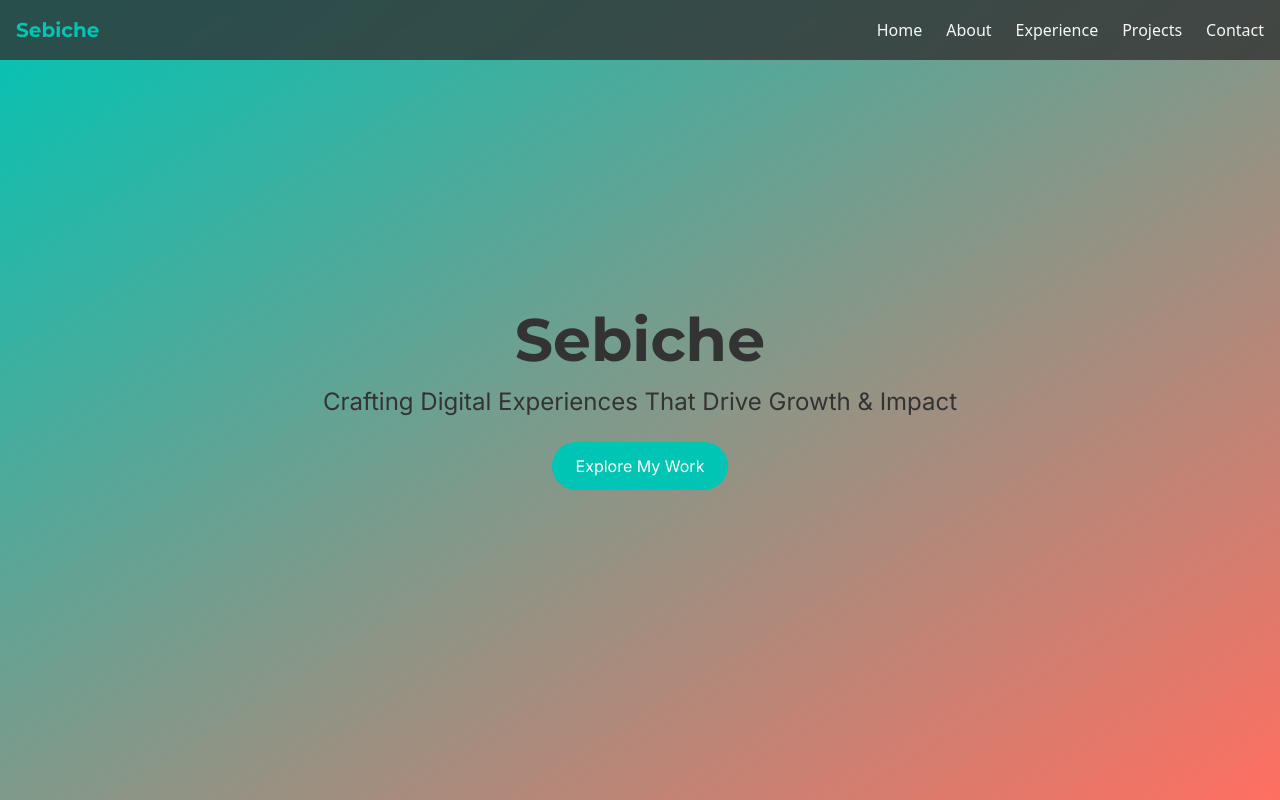
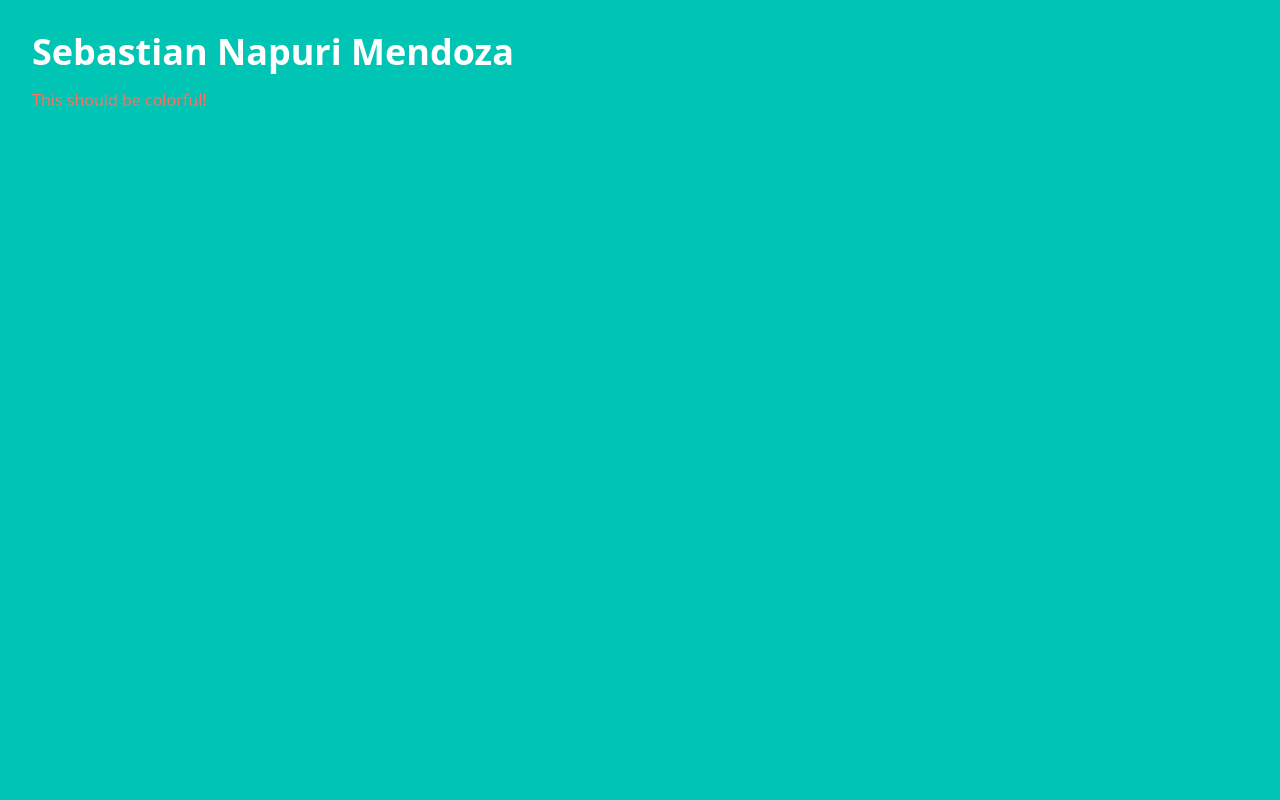
Before and after one commit to sebbs21/sebiche, a Next.js app: page / in a window 1280 px wide. Shown: the top 800 px of the page. Built offline with nearby package versions, Linux system fonts and the light colour scheme.

Commit message:
Pruebeaa

```diff
--- a/pages/index.tsx
+++ b/pages/index.tsx
@@ -1,47 +1,8 @@
-import Header from '../components/Header';
-import About from '../components/About';
-import Experience from '../components/Experience';
-import Projects from '../components/Projects';
-import Footer from '../components/Footer';
-import { motion } from 'framer-motion';
-
 export default function Home() {
   return (
-    <>
-      <Header />
-      <main>
-        <section className="min-h-screen bg-gradient-to-br from-turquoise to-coral flex items-center justify-center">
-          <motion.div
-            initial={{ opacity: 0, y: 20 }}
-            animate={{ opacity: 1, y: 0 }}
-            transition={{ duration: 1 }}
-            className="text-center text-charcoal px-4"
-          >
-            <h1 className="text-4xl md:text-6xl font-montserrat font-bold mb-4">
-              Sebiche
-            </h1>
-            <motion.p
-              initial={{ opacity: 0 }}
-              animate={{ opacity: 1 }}
-              transition={{ delay: 0.5, duration: 1 }}
-              className="text-lg md:text-2xl font-inter max-w-2xl mx-auto"
-            >
-              Crafting Digital Experiences That Drive Growth & Impact
-            </motion.p>
-            <motion.a
-              href="#experience"
-              whileHover={{ scale: 1.05, backgroundColor: '#FFC107' }}
-              className="mt-6 inline-block px-6 py-3 bg-turquoise text-white font-inter rounded-full"
-            >
-              Explore My Work
-            </motion.a>
-          </motion.div>
-        </section>
-        <About />
-        <Experience />
-        <Projects />
-      </main>
-      <Footer />
-    </>
+    <div className="min-h-screen bg-turquoise text-white p-8">
+      <h1 className="text-4xl font-bold">Sebastian Napuri Mendoza</h1>
+      <p className="text-coral mt-4">This should be colorful!</p>
+    </div>
   );
 }
--- a/styles/globals.css
+++ b/styles/globals.css
@@ -1,8 +1,3 @@
-@import '@fontsource/montserrat/700.css';
-@import '@fontsource/inter/400.css';
-@import '@fontsource/inter/500.css';
-@import '@fontsource/playfair-display/400-italic.css';
-
 @tailwind base;
 @tailwind components;
 @tailwind utilities;
@@ -12,9 +7,9 @@ body {
 }
 
 h1, h2, h3 {
-  @apply font-montserrat;
+  @apply font-sans;
 }
 
 p {
-  @apply font-inter;
+  @apply font-sans;
 }
```
